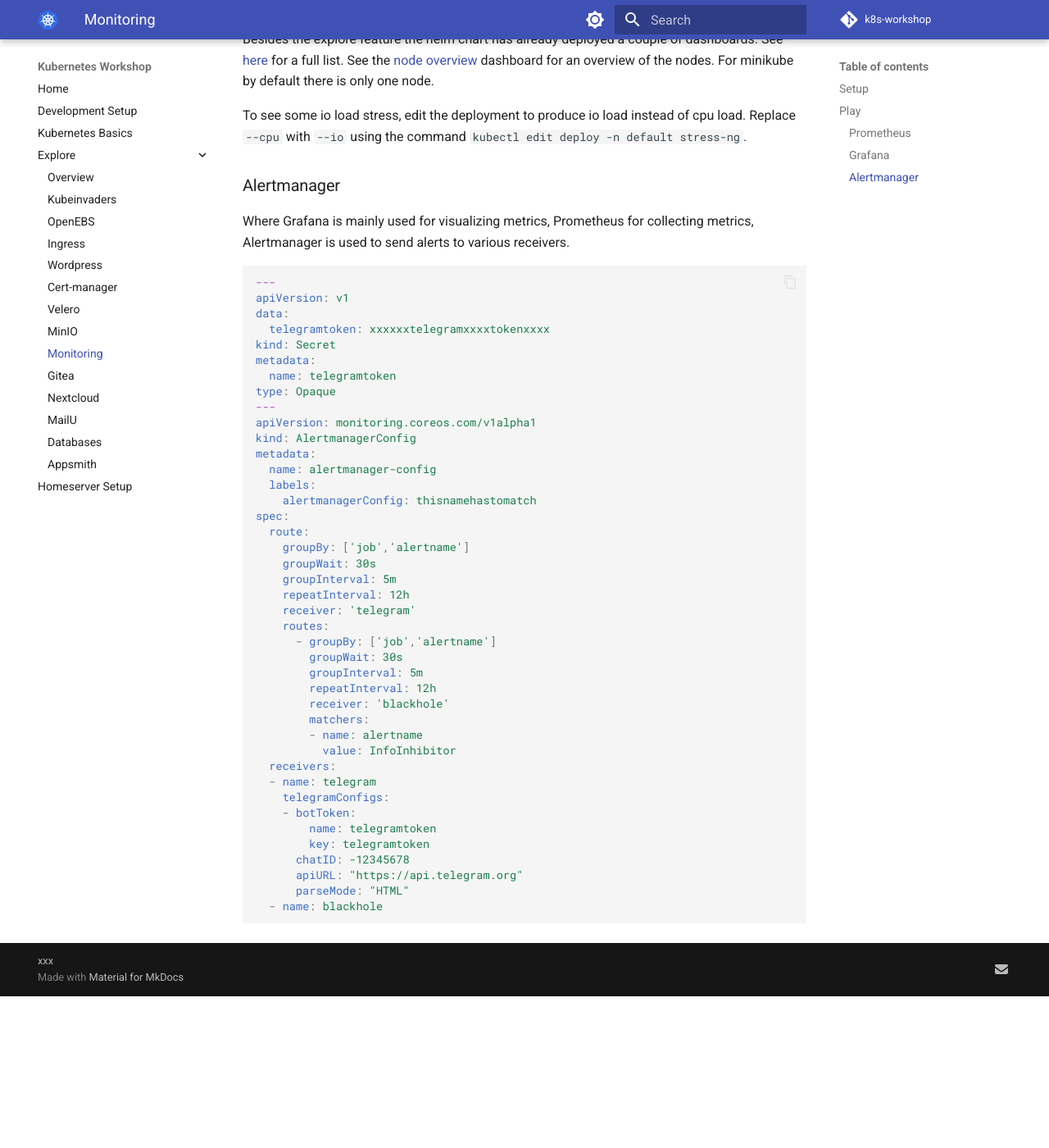
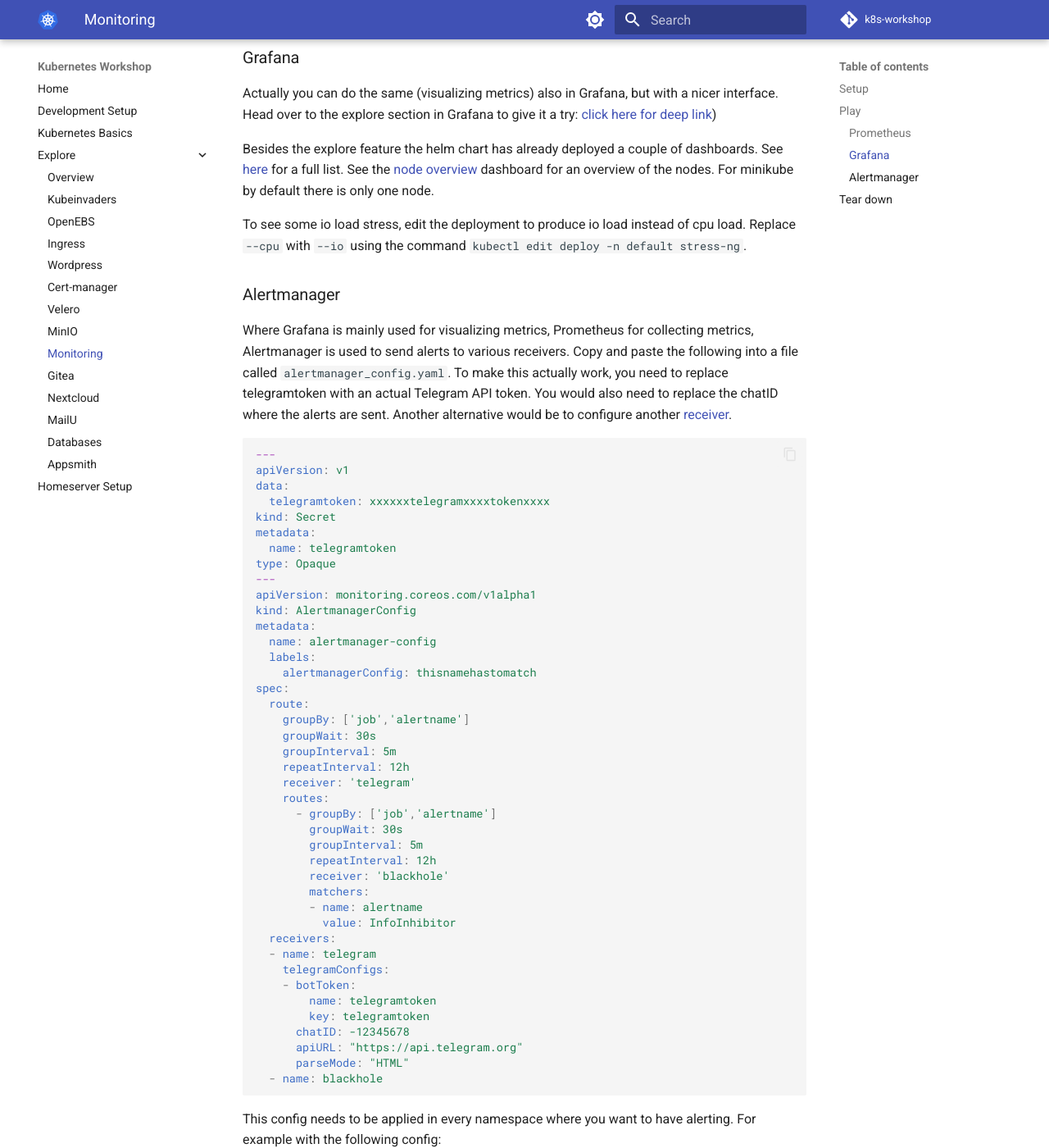
Before and after one commit to iptizer/k8s-workshop, an MkDocs documentation site: the page built from docs/explore/prometheus.md, in a window 1280 px wide and 1400 px high, scrolled down 3394 px. Shown: the whole window at 82% size. Built offline with MkDocs 1.6.1 and Material for MkDocs 9.7.7, drawn with Linux system fonts in a browser that asks for light colours; comment, search, counter and statistics services are not loaded; before the commit the page ends 4609 px from its top, so only the background shows below that; some of the changed text lies outside the part shown.

Commit message:
Adding prometheus finalization things

````diff
--- a/docs/explore/prometheus.md
+++ b/docs/explore/prometheus.md
@@ -37,6 +37,13 @@ alertmanager:
       kubernetes.io/ingress.class: "nginx"
       nginx.ingress.kubernetes.io/force-ssl-redirect: "true"
       cert-manager.io/cluster-issuer: "selfsigned-issuer"
+  alertmanagerSpec:
+    alertmanagerConfigSelector:
+      matchExpressions:
+        - key: alertmanagerConfig
+          operator: In
+          values:
+            - thisnamehastomatch
 grafana:
   persistence:
     enabled: true
@@ -143,7 +150,7 @@ To see some io load stress, edit the deployment to produce io load instead of cp
 
 ### Alertmanager
 
-Where Grafana is mainly used for visualizing metrics, Prometheus for collecting metrics, Alertmanager is used to send alerts to various receivers.
+Where Grafana is mainly used for visualizing metrics, Prometheus for collecting metrics, Alertmanager is used to send alerts to various receivers. Copy and paste the following into a file called `alertmanager_config.yaml`. To make this actually work, you need to replace telegramtoken with an actual Telegram API token. You would also need to replace the chatID where the alerts are sent. Another alternative would be to configure another [receiver](https://prometheus.io/docs/alerting/latest/configuration/#email_config).
 
 ```yaml
 ---
@@ -188,3 +195,19 @@ spec:
       parseMode: "HTML"
   - name: blackhole
 ```
+
+This config needs to be applied in every namespace where you want to have alerting. For example with the following config:
+
+```sh
+# alert configuration
+NAMESPACES_TO_ALERT=( kube-system monitoring cert-manager ingress-nginx )
+for i in "${NAMESPACES_TO_ALERT[@]}"; do
+  kubectl apply -f alertmanager_config.yaml -n $i
+done
+```
+
+## Tear down
+
+```sh
+helm uninstall -n monitoring prometheus-operator
+```
````
Also changed, not shown: 2 other files.
